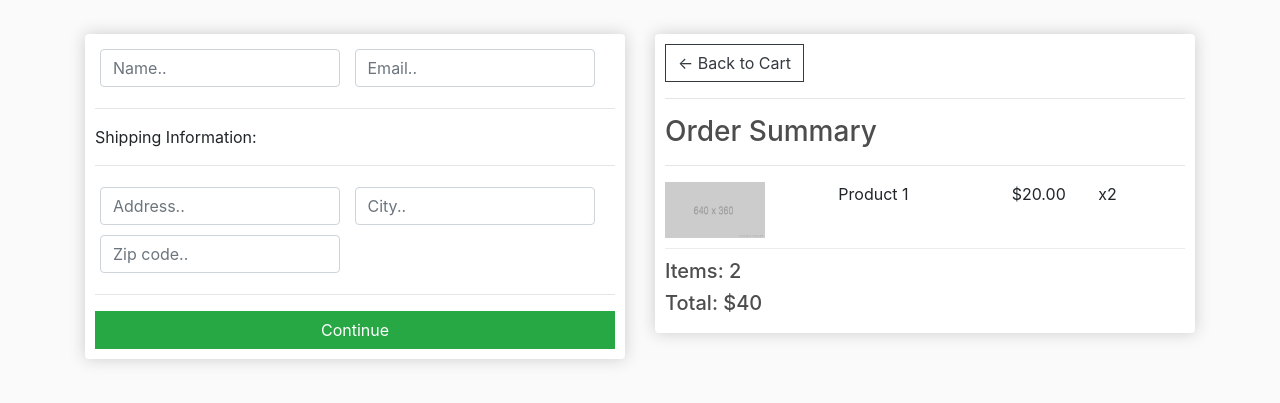
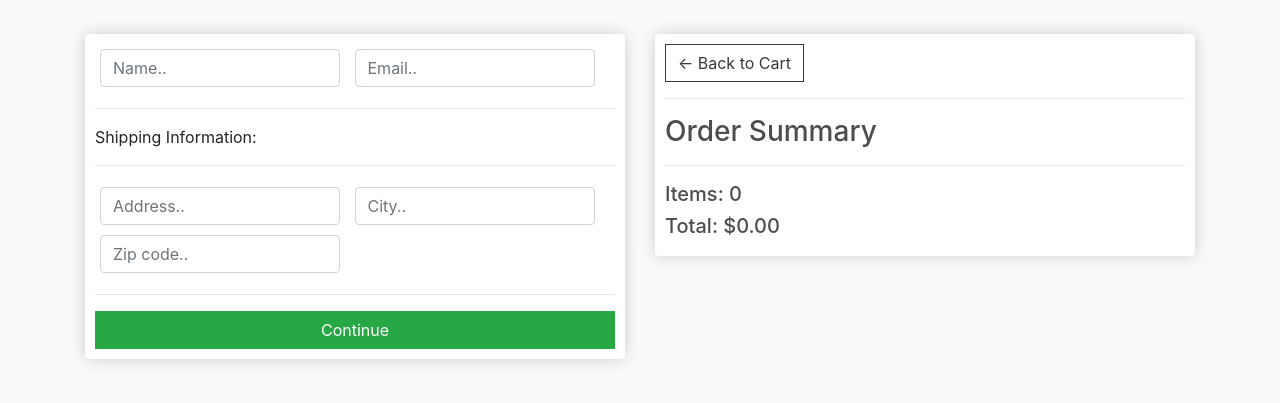
Before and after one commit to Golso/Jewellery-Shop-Management-System, a Django app: page /checkout/ in a window 1280 px wide. Shown: the part 57-460 px from the top of the page. Run offline with Django 3.2, Linux system fonts and the light colour scheme; some libraries are stand-ins or nearby versions.

Commit message:
Checkout data render.

```diff
--- a/store/templates/store/Checkout.html
+++ b/store/templates/store/Checkout.html
@@ -47,14 +47,16 @@
                 <hr>
                 <h3>Order Summary</h3>
                 <hr>
+                {% for item in items %}
                 <div class="cart-row">
-                    <div style="flex:2"><img class="row-image" src="{% static 'img/placeholder.png' %}"></div>
-                    <div style="flex:2"><p>Product 1</p></div>
-                    <div style="flex:1"><p>$20.00</p></div>
-                    <div style="flex:1"><p>x2</p></div>
+                    <div style="flex:2"><img class="row-image" src="{{ item.product.imageURL }}"></div>
+                    <div style="flex:2"><p>{{ item.product.name }}</p></div>
+                    <div style="flex:1"><p>${{ item.product.price }}</p></div>
+                    <div style="flex:1"><p>x{{ item.quantity }}</p></div>
                 </div>
-                <h5>Items:   2</h5>
-                <h5>Total:   $40</h5>
+                {% endfor %}
+                <h5>Items:   {{ order.get_cart_items }}</h5>
+                <h5>Total:   ${{ order.get_cart_total|floatformat:2 }}</h5>
             </div>
         </div>
     </div>
--- a/store/views.py
+++ b/store/views.py
@@ -24,5 +24,13 @@ def cart(request):
 
 
 def checkout(request):
-    context = {}
+    if request.user.is_authenticated:
+        customer = request.user.customer
+        order, created = Order.objects.get_or_create(customer=customer, complete=False)
+        items = order.orderitem_set.all()
+    else:
+        items = []
+        order = {'get_cart_total': 0, 'get_cart_items': 0}
+
+    context = {'items': items, 'order': order}
     return render(request, 'store/checkout.html', context)
```
